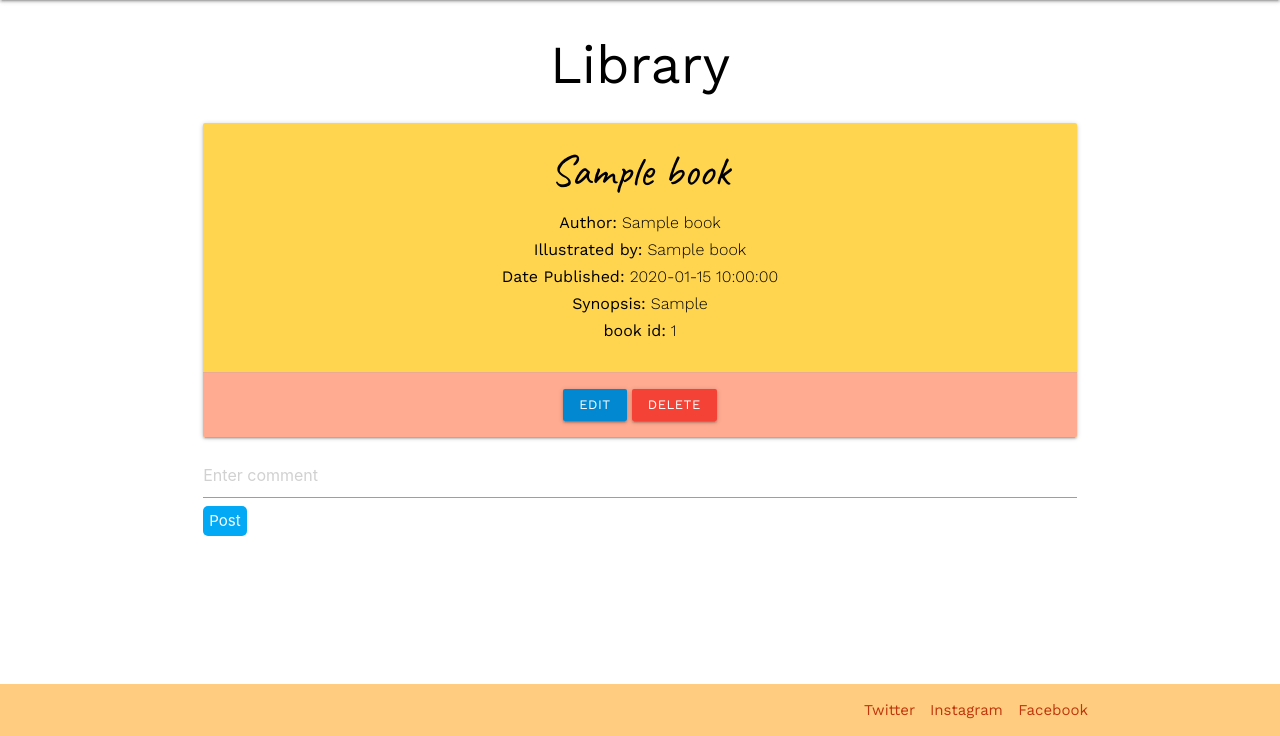
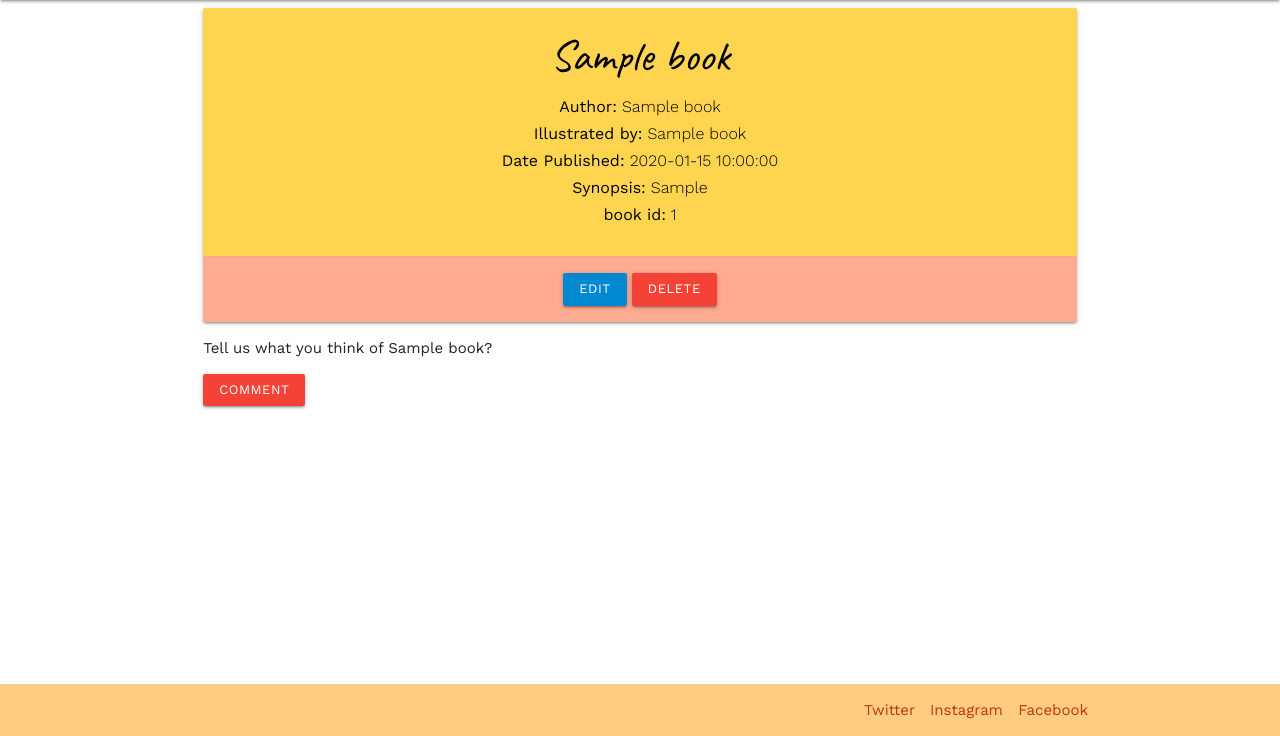
Before and after one commit to Hayley-Woodhouse/milestone-3-project, a Flask app: template dw_fan_site/templates/books.html in a window 1280 px wide. Shown: the part 64-800 px from the top of the page. Run offline with Flask 2, Linux system fonts and the light colour scheme; the visitor is signed in with stand-in values (Sample User, id 1); the template is opened without the code that fills it: most values are stand-ins (such as "Sample title", 1, 10 or a date in 2020).

Commit message:
added anchor that renders the comment.html

```diff
--- a/dw_fan_site/templates/books.html
+++ b/dw_fan_site/templates/books.html
@@ -1,9 +1,9 @@
 {% extends "base.html" %}
 {% block content %}
 
-<h2 class="black-text center-align">Library</h2>
 
 <div class="row">
+
   {% for book in books %}
   <div class="col s12">
       <div class="card amber lighten-2 center-align">
@@ -22,18 +22,16 @@
         </div>
         {% endif %}
       </div>
+      <p>
+        Tell us what you think of {{ book.book_name }}?
+      </p>
+
+      <div class="large-8 columns">
+        <a href="{{ url_for('comment', book_id=book.id) }}" class="btn-small red">Comment</a>
+      </div>
   </div>
-    {% if session.name %}
-    <div class="row col s12">
-      <input class="black-text white" type="text" id="comment_box" placeholder="Enter comment">
-        <button class="light-blue darked-2 white-text" id="post">Post</button>
-        <ul id="unordered">
-
-      </ul>
-    </div>
-    {% endif %}
-  {% endfor %}
-</div>
 
 
+  {% endfor %}
+
 {% endblock %}
```
